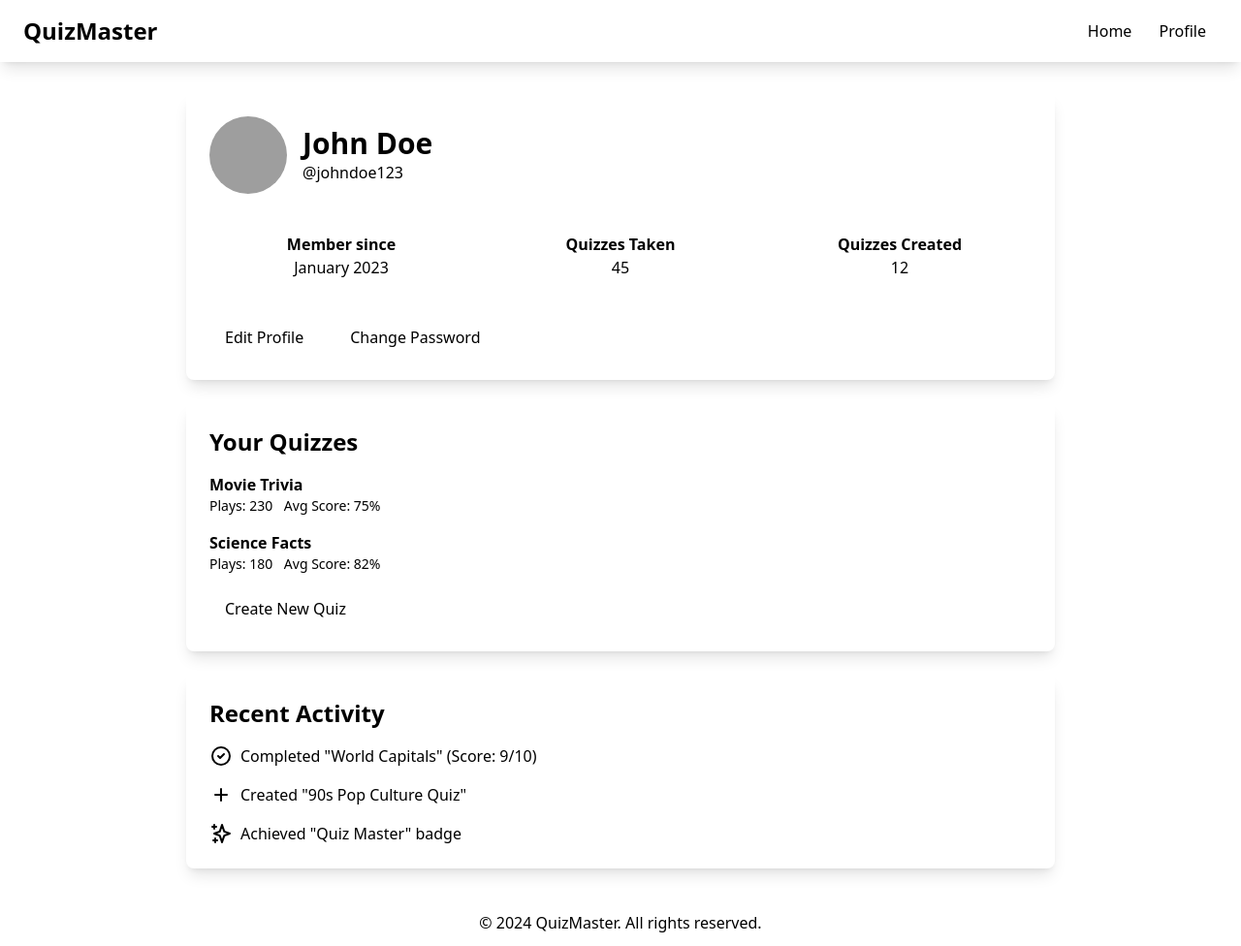
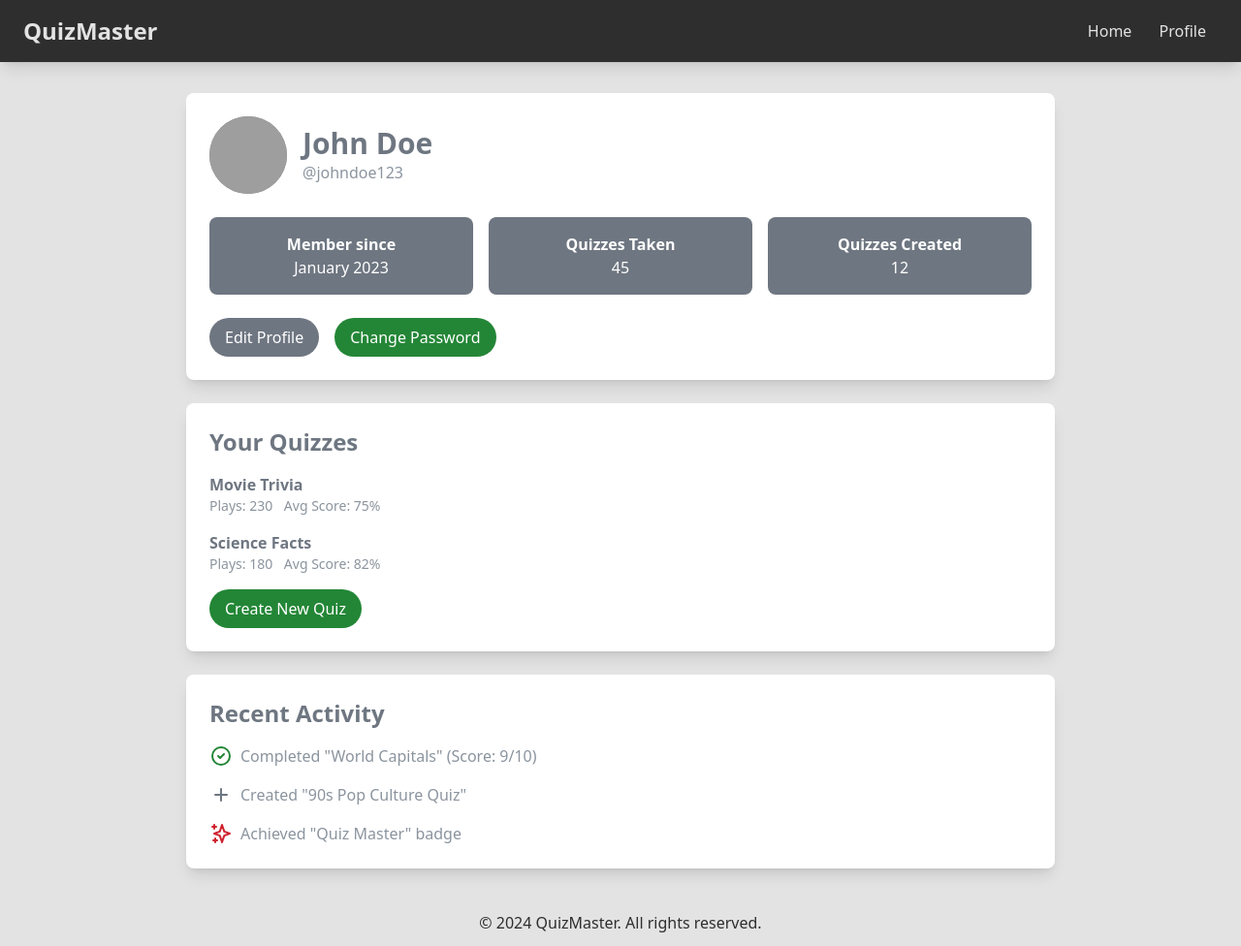
Before and after one commit to akbargherbal/django_quiz_app, a Django app: page /profile/1/ in a window 1280 px wide. Shown: the whole page at 97% size. Run offline with Django 5.2, Linux system fonts and the light colour scheme; some libraries are stand-ins or nearby versions; grey boxes are pictures that could not be loaded.

```diff
--- a/quizzes/templates/quizzes/base.html
+++ b/quizzes/templates/quizzes/base.html
@@ -5,7 +5,8 @@
   <head>
     <meta charset="UTF-8" />
     <meta name="viewport" content="width=device-width, initial-scale=1.0" />
-    <link rel="shortcut icon" type="image/png" href="{% static 'favicon.ico' %}" />
+
+	<link rel="shortcut icon" type="image/png" href="{% static 'favicon.ico' %}"/>
 
     <title>
       {% block title %}
@@ -15,23 +16,23 @@
     {% load static %}
     {% tailwind_css %}
   </head>
-  <body class="bg-base03 dark:bg-base03 min-h-screen flex flex-col">
-    <header class="bg-blue dark:bg-blue-solarized text-base3 dark:text-base03 shadow-lg">
+  <body class="bg-[#e3e3e3] dark:bg-[#1d1d1d] min-h-screen flex flex-col">
+    <header class="bg-[#2e2e2e] dark:bg-[#4d4d4d] text-[#e3e3e3] dark:text-[#1d1d1d] shadow-lg">
       <div class="container mx-auto px-6 py-4 flex justify-between items-center">
         <a href="#" class="text-2xl font-bold font-heading">QuizMaster</a>
         <nav>
-          <a href="#" class="text-base3 dark:text-base03 hover:text-cyan dark:hover:text-cyan-solarized px-3 py-2 transition-colors">Home</a>
-          <a href="#" class="text-base3 dark:text-base03 hover:text-cyan dark:hover:text-cyan-solarized px-3 py-2 transition-colors">Profile</a>
+          <a href="{% url 'home' %}" class="text-[#e3e3e3] dark:text-[#1d1d1d] hover:text-[#a0a0a0] dark:hover:text-[#d9d9d9] px-3 py-2 transition-colors">Home</a>
+          <a href="{% url 'default_profile' %}" class="text-[#e3e3e3] dark:text-[#1d1d1d] hover:text-[#a0a0a0] dark:hover:text-[#d9d9d9] px-3 py-2 transition-colors">Profile</a>
         </nav>
       </div>
     </header>
-    <main class="container mx-auto px-6 py-8 text-base00 dark:text-base3" role="main">
+    <main class="container mx-auto px-6 py-8" role="main">
       {% block content %}
         <!-- Content will be inserted here -->
       {% endblock %}
     </main>
 
-    <footer class="container mx-auto px-6 py-3 text-center text-base01 dark:text-base1">
+    <footer class="container mx-auto px-6 py-3 text-center text-[#2e2e2e] dark:text-[#d9d9d9]">
       <p>&copy; 2024 QuizMaster. All rights reserved.</p>
     </footer>
   </body>
--- a/quizzes/templates/quizzes/profile.html
+++ b/quizzes/templates/quizzes/profile.html
@@ -6,75 +6,75 @@
 
 {% block content %}
   <div class="max-w-4xl mx-auto">
-    <div class="bg-base3 dark:bg-base03 rounded-lg shadow-lg p-6 mb-6">
+    <div class="bg-white dark:bg-[#0d1117] rounded-lg shadow-lg p-6 mb-6">
       <div class="flex items-center space-x-4 mb-6">
-        <img src="/api/placeholder/80/80" alt="User Avatar" class="w-20 h-20 rounded-full bg-violet dark:bg-violet" />
+        <img src="/api/placeholder/80/80" alt="User Avatar" class="w-20 h-20 rounded-full bg-[#6e7681] dark:bg-[#c9d1d9]" />
         <div>
-          <h1 class="text-3xl font-bold font-heading text-violet dark:text-cyan">John Doe</h1>
-          <p class="text-base00 dark:text-base1">@johndoe123</p>
+          <h1 class="text-3xl font-bold font-heading text-[#6e7681] dark:text-[#c9d1d9]">John Doe</h1>
+          <p class="text-[#8b949e] dark:text-[#8b949e]">@johndoe123</p>
         </div>
       </div>
 
       <div class="grid grid-cols-1 md:grid-cols-3 gap-4 mb-6">
-        <div class="bg-violet dark:bg-violet p-4 rounded-lg text-center">
-          <p class="font-semibold text-base3 dark:text-base03">Member since</p>
-          <p class="text-base2 dark:text-base1">January 2023</p>
+        <div class="bg-[#6e7681] dark:bg-[#c9d1d9] p-4 rounded-lg text-center">
+          <p class="font-semibold text-white dark:text-[#0d1117]">Member since</p>
+          <p class="text-white dark:text-[#0d1117]">January 2023</p>
         </div>
-        <div class="bg-violet dark:bg-violet p-4 rounded-lg text-center">
-          <p class="font-semibold text-base3 dark:text-base03">Quizzes Taken</p>
-          <p class="text-base2 dark:text-base1">45</p>
+        <div class="bg-[#6e7681] dark:bg-[#c9d1d9] p-4 rounded-lg text-center">
+          <p class="font-semibold text-white dark:text-[#0d1117]">Quizzes Taken</p>
+          <p class="text-white dark:text-[#0d1117]">45</p>
         </div>
-        <div class="bg-violet dark:bg-violet p-4 rounded-lg text-center">
-          <p class="font-semibold text-base3 dark:text-base03">Quizzes Created</p>
-          <p class="text-base2 dark:text-base1">12</p>
+        <div class="bg-[#6e7681] dark:bg-[#c9d1d9] p-4 rounded-lg text-center">
+          <p class="font-semibold text-white dark:text-[#0d1117]">Quizzes Created</p>
+          <p class="text-white dark:text-[#0d1117]">12</p>
         </div>
       </div>
 
       <div class="flex space-x-4">
-        <button class="bg-violet text-base3 dark:text-base03 rounded-full py-2 px-4 hover:bg-violet/80 transition-colors">Edit Profile</button>
-        <button class="bg-green text-base3 dark:text-base03 rounded-full py-2 px-4 hover:bg-green/80 transition-colors">Change Password</button>
+        <button class="bg-[#6e7681] text-white rounded-full py-2 px-4 hover:bg-[#6e7681]/80 transition-colors">Edit Profile</button>
+        <button class="bg-[#238636] text-white rounded-full py-2 px-4 hover:bg-[#238636]/80 transition-colors">Change Password</button>
       </div>
     </div>
 
-    <div class="bg-base3 dark:bg-base03 rounded-lg shadow-lg p-6 mb-6">
-      <h2 class="text-2xl font-bold font-heading mb-4 text-violet dark:text-cyan">Your Quizzes</h2>
+    <div class="bg-white dark:bg-[#0d1117] rounded-lg shadow-lg p-6 mb-6">
+      <h2 class="text-2xl font-bold font-heading mb-4 text-[#6e7681] dark:text-[#c9d1d9]">Your Quizzes</h2>
       <ul class="space-y-4">
         <li>
-          <p class="font-semibold text-base2 dark:text-base1">Movie Trivia</p>
-          <p class="text-sm text-base00 dark:text-base1">
+          <p class="font-semibold text-[#6e7681] dark:text-[#c9d1d9]">Movie Trivia</p>
+          <p class="text-sm text-[#8b949e] dark:text-[#8b949e]">
             Plays: 230 <span class="ml-2">Avg Score: 75%</span>
           </p>
         </li>
         <li>
-          <p class="font-semibold text-base2 dark:text-base1">Science Facts</p>
-          <p class="text-sm text-base00 dark:text-base1">
+          <p class="font-semibold text-[#6e7681] dark:text-[#c9d1d9]">Science Facts</p>
+          <p class="text-sm text-[#8b949e] dark:text-[#8b949e]">
             Plays: 180 <span class="ml-2">Avg Score: 82%</span>
           </p>
         </li>
       </ul>
-      <button class="mt-4 bg-green text-base3 dark:text-base03 rounded-full py-2 px-4 hover:bg-green/80 transition-colors">Create New Quiz</button>
+      <button class="mt-4 bg-[#238636] text-white rounded-full py-2 px-4 hover:bg-[#238636]/80 transition-colors">Create New Quiz</button>
     </div>
 
-    <div class="bg-base3 dark:bg-base03 rounded-lg shadow-lg p-6">
-      <h2 class="text-2xl font-bold font-heading mb-4 text-violet dark:text-cyan">Recent Activity</h2>
+    <div class="bg-white dark:bg-[#0d1117] rounded-lg shadow-lg p-6">
+      <h2 class="text-2xl font-bold font-heading mb-4 text-[#6e7681] dark:text-[#c9d1d9]">Recent Activity</h2>
       <ul class="space-y-4">
         <li class="flex items-center">
-          <svg class="h-6 w-6 text-green mr-2" fill="none" stroke="currentColor" viewBox="0 0 24 24" xmlns="http://www.w3.org/2000/svg">
+          <svg class="h-6 w-6 text-[#238636] mr-2" fill="none" stroke="currentColor" viewBox="0 0 24 24" xmlns="http://www.w3.org/2000/svg">
             <path stroke-linecap="round" stroke-linejoin="round" stroke-width="2" d="M9 12l2 2 4-4m6 2a9 9 0 11-18 0 9 9 0 0118 0z"></path>
           </svg>
-          <span class="text-base2 dark:text-base1">Completed "World Capitals" (Score: 9/10)</span>
+          <span class="text-[#8b949e] dark:text-[#8b949e]">Completed "World Capitals" (Score: 9/10)</span>
         </li>
         <li class="flex items-center">
-          <svg class="h-6 w-6 text-blue mr-2" fill="none" stroke="currentColor" viewBox="0 0 24 24" xmlns="http://www.w3.org/2000/svg">
+          <svg class="h-6 w-6 text-[#6e7681] mr-2" fill="none" stroke="currentColor" viewBox="0 0 24 24" xmlns="http://www.w3.org/2000/svg">
             <path stroke-linecap="round" stroke-linejoin="round" stroke-width="2" d="M12 6v6m0 0v6m0-6h6m-6 0H6"></path>
           </svg>
-          <span class="text-base2 dark:text-base1">Created "90s Pop Culture Quiz"</span>
+          <span class="text-[#8b949e] dark:text-[#8b949e]">Created "90s Pop Culture Quiz"</span>
         </li>
         <li class="flex items-center">
-          <svg class="h-6 w-6 text-red mr-2" fill="none" stroke="currentColor" viewBox="0 0 24 24" xmlns="http://www.w3.org/2000/svg">
+          <svg class="h-6 w-6 text-[#cf222e] mr-2" fill="none" stroke="currentColor" viewBox="0 0 24 24" xmlns="http://www.w3.org/2000/svg">
             <path stroke-linecap="round" stroke-linejoin="round" stroke-width="2" d="M5 3v4M3 5h4M6 17v4m-2-2h4m5-16l2.286 6.857L21 12l-5.714 2.143L13 21l-2.286-6.857L5 12l5.714-2.143L13 3z"></path>
           </svg>
-          <span class="text-base2 dark:text-base1">Achieved "Quiz Master" badge</span>
+          <span class="text-[#8b949e] dark:text-[#8b949e]">Achieved "Quiz Master" badge</span>
         </li>
       </ul>
     </div>
--- a/quizzes/urls.py
+++ b/quizzes/urls.py
@@ -2,9 +2,10 @@ from django.urls import path
 from . import views
 
 urlpatterns = [
-    path('', views.home, name='home'),
-    path('create/', views.quiz_create, name='quiz_create'),
-    path('take/<int:quiz_id>/', views.quiz_take, name='quiz_take'),
-    path('results/<int:quiz_id>/', views.quiz_results, name='quiz_results'),
-    path('profile/<int:member_id>/', views.member_profile, name='member_profile'),
+    path("", views.home, name="home"),
+    path("create/", views.quiz_create, name="quiz_create"),
+    path("take/<int:quiz_id>/", views.quiz_take, name="quiz_take"),
+    path("results/<int:quiz_id>/", views.quiz_results, name="quiz_results"),
+    path("profile/", views.default_profile, name="default_profile"),  # Add this line
+    path("profile/<int:member_id>/", views.member_profile, name="profile"),
 ]
--- a/quizzes/views.py
+++ b/quizzes/views.py
@@ -1,19 +1,30 @@
-from django.shortcuts import render
+from django.shortcuts import render, redirect
+
 
 def home(request):
-    return render(request, 'quizzes/home.html')
+    return render(request, "quizzes/home.html")
+
 
 def quiz_create(request):
-    return render(request, 'quizzes/create_quiz.html')
+    return render(request, "quizzes/create_quiz.html")
+
 
 def quiz_take(request, quiz_id):
     # We'll add quiz loading logic later
-    return render(request, 'quizzes/take_quiz.html')
+    return render(request, "quizzes/take_quiz.html")
+
 
 def quiz_results(request, quiz_id):
     # We'll add quiz loading logic later
-    return render(request, 'quizzes/quiz_results.html')
+    return render(request, "quizzes/quiz_results.html")
+
+
+def default_profile(request):
+    # For now, we'll just redirect to a default member_id
+    # You can change this logic later when you implement user authentication
+    return redirect("profile", member_id=1)
+
 
 def member_profile(request, member_id):
     # We'll add member loading logic later
-    return render(request, 'quizzes/profile.html')
+    return render(request, "quizzes/profile.html", {"member_id": member_id})
```
Also changed, not shown: quizzes/templates/quizzes/create_quiz.html (+19 -19 lines), quizzes/templates/quizzes/home.html (+24 -24 lines), quizzes/templates/quizzes/quiz_results.html (+22 -22 lines), quizzes/templates/quizzes/take_quiz.html (+11 -11 lines).
